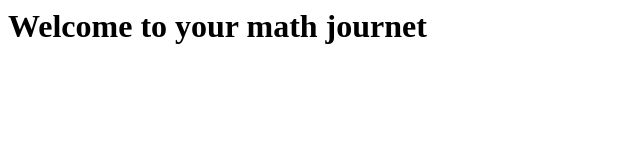
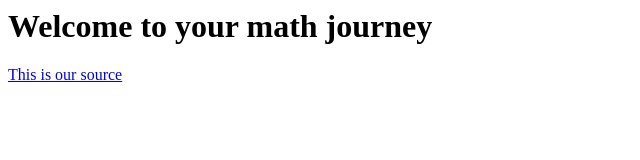
Before and after one commit to andrewliuy/Math-learning, a plain HTML site: page index.html in a window 1280 px wide. Shown: the whole page, without its empty margins (0-640 px from the left). Drawn offline with Linux system fonts and the light colour scheme.

Commit message:
Update index.html

```diff
--- a/index.html
+++ b/index.html
@@ -1,3 +1,4 @@
 <head>
-  <h1>Welcome to your math journet</h1>
+  <h1>Welcome to your math journey</h1>
 </head>
+<body> <a href="https://aops.org/lander">This is our source</a></body>
```
